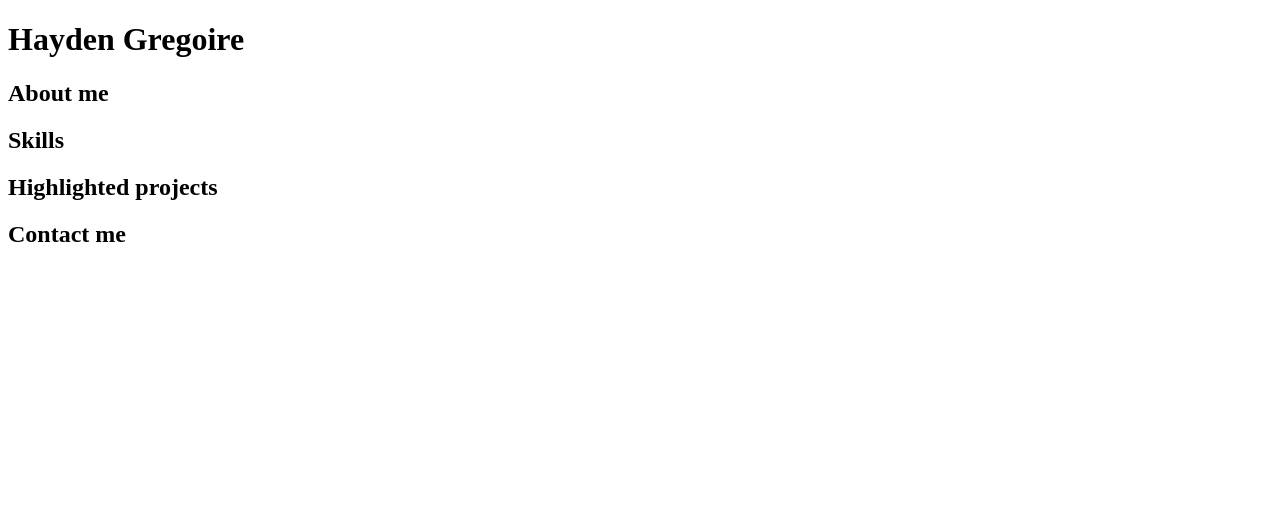
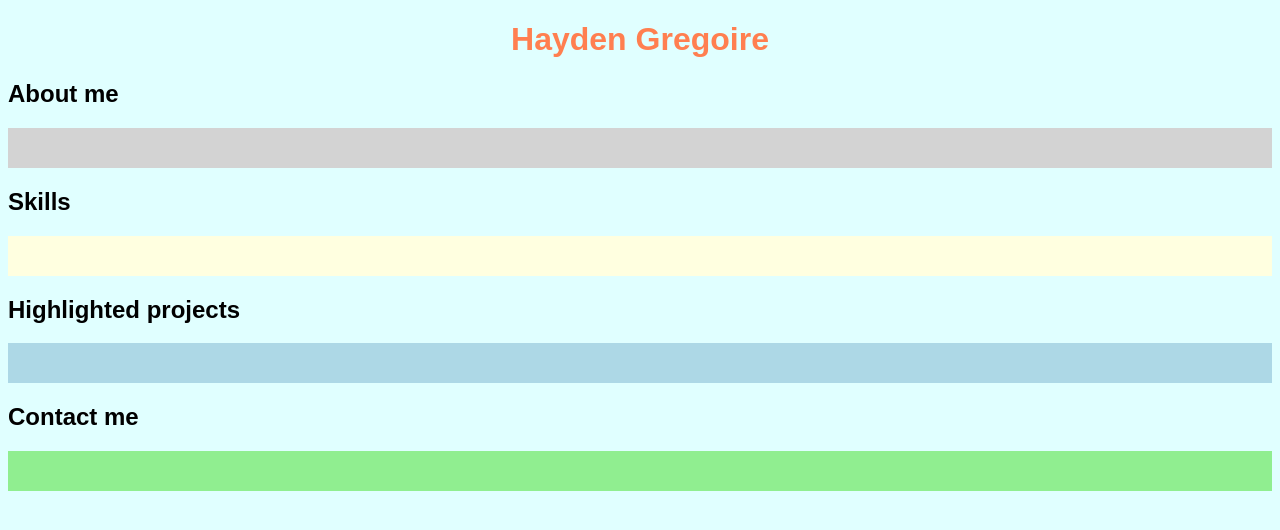
Before and after one commit to Hayden-Gregoire/Hayden-Gregoire.github.io, a plain HTML site: page index.html in a window 1280 px wide. Drawn offline with Linux system fonts and the light colour scheme.

Commit message:
changed colors

```diff
--- a/index.html
+++ b/index.html
@@ -2,6 +2,7 @@
 <html>
 <head>
 <title>CSCE 190: Hayden Gregoire</title>
+<link rel=" stylesheet" href="styles.css" />
 </head>
 <body>
     <h1>Hayden Gregoire</h1>
--- /dev/null
+++ b/styles.css
@@ -0,0 +1,29 @@
+.about {
+    background-color: lightgray;
+    padding: 20px;
+}
+
+.skills {
+    background-color: lightyellow;
+    padding: 20px;
+}
+
+.projects {
+    background-color: lightblue;
+    padding: 20px;
+}
+
+.contact {
+    background-color: lightgreen;
+    padding: 20px;
+}
+
+body {
+    background-color: lightcyan;
+    font-family: Arial, Helvetica, sans-serif;
+}
+
+h1 {
+    text-align: center;
+    color: coral;
+}
```
